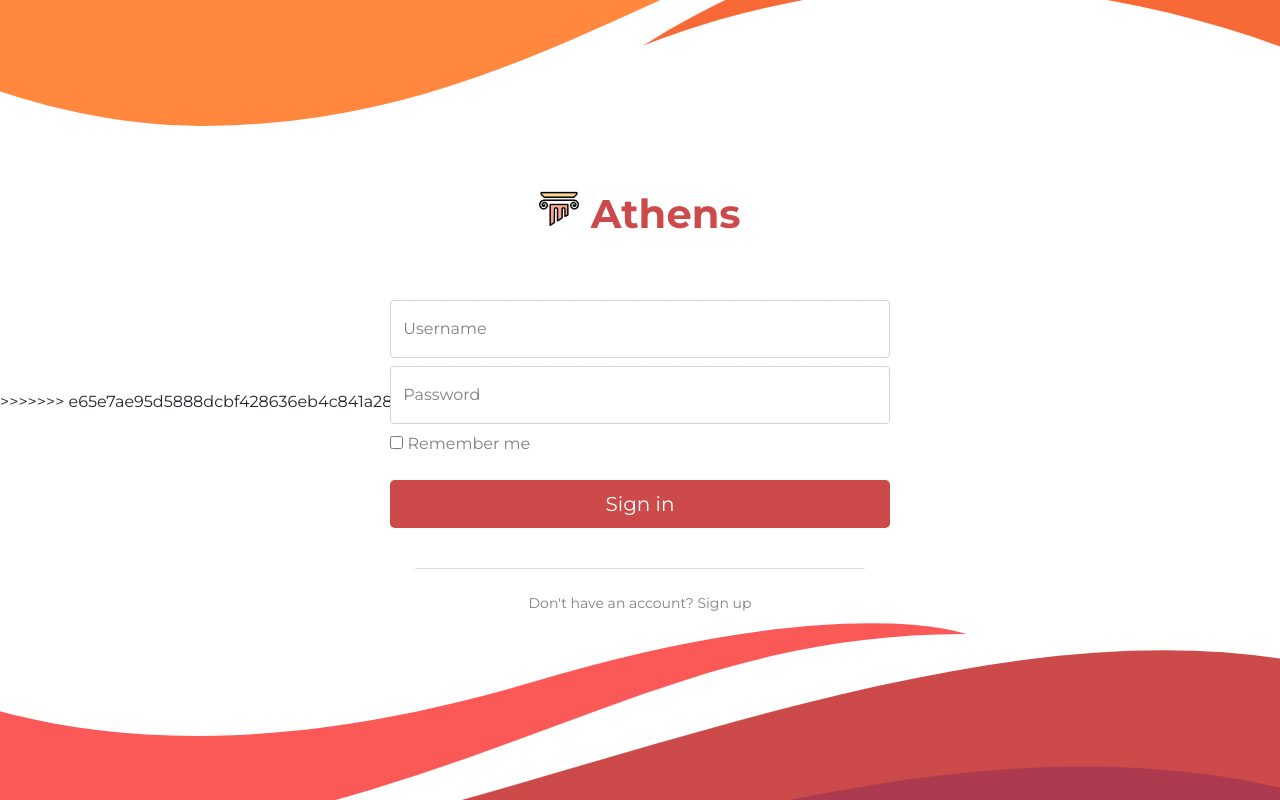
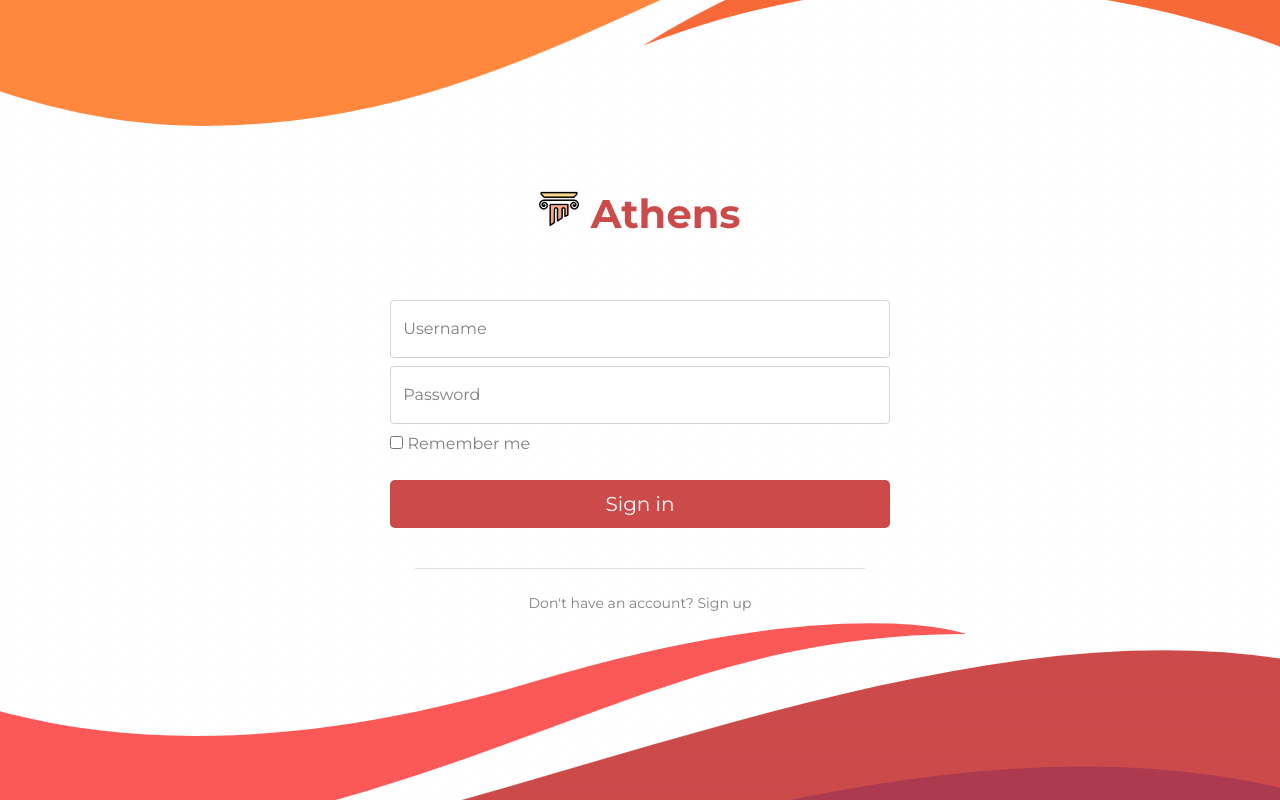
Before and after one commit to mohamidi/Athens, a Flask app: page /login in a window 1280 px wide. Run offline with Flask 2, Linux system fonts and the light colour scheme; some libraries are stand-ins or nearby versions.

Commit message:
Modifications to login

```diff
--- a/athens/templates/login.html
+++ b/athens/templates/login.html
@@ -58,4 +58,3 @@
 </body>
 
 </html>
->>>>>>> e65e7ae95d5888dcbf428636eb4c841a28c41f88
```
